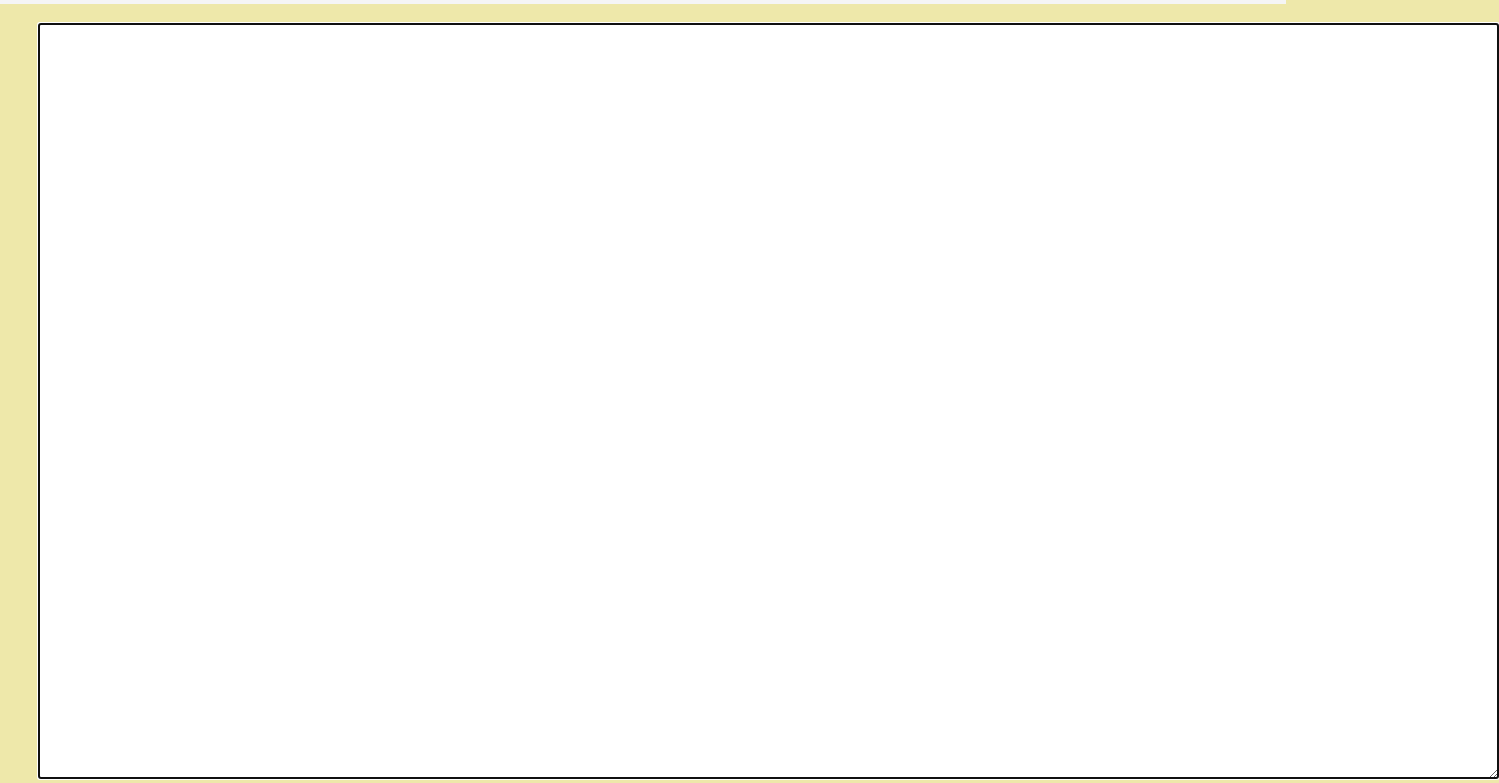
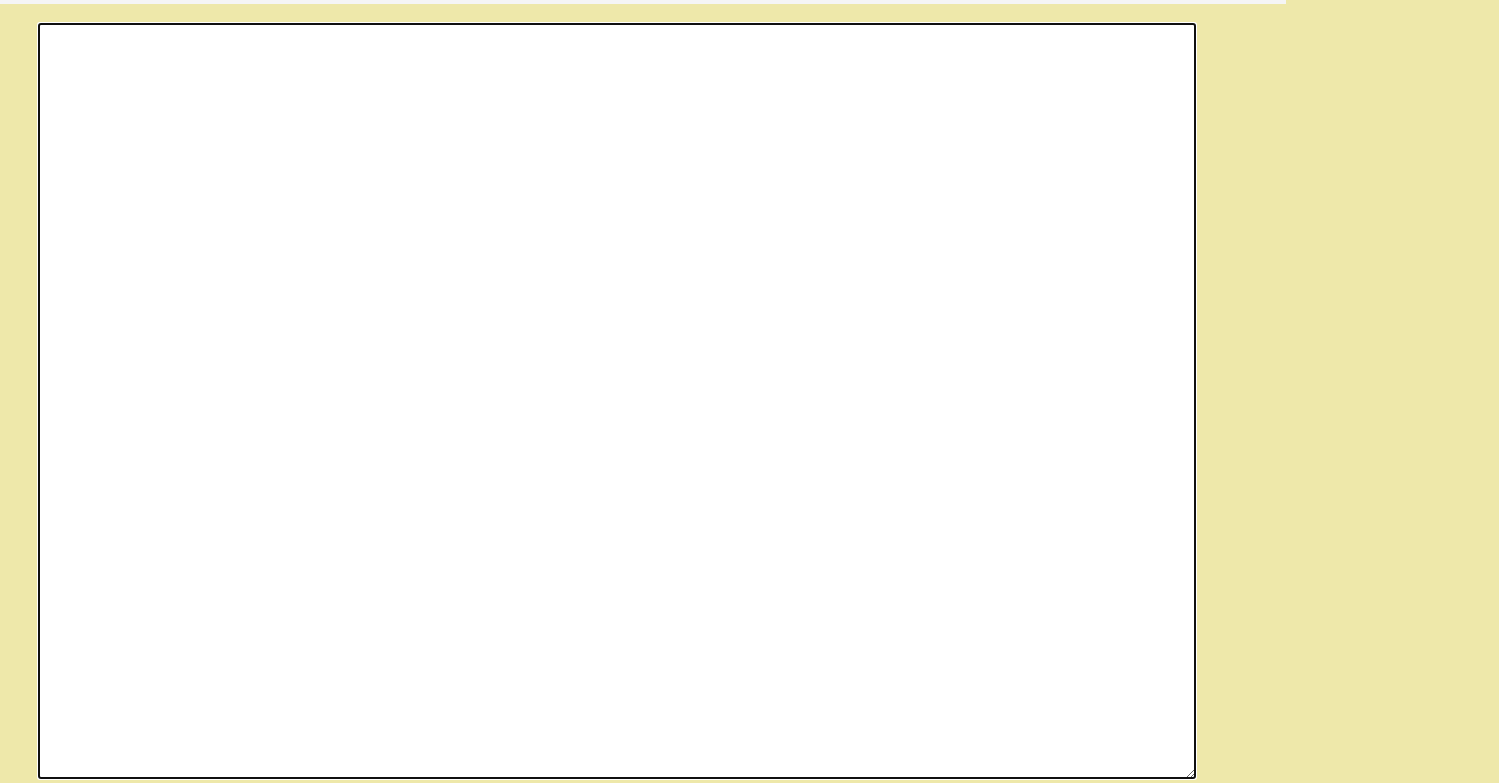
Before and after one commit to vincemuller/checklist, a plain HTML site: page index.html in a window 1280 px wide. Both pictures are taken after a click on the button "Create General Note". Shown: the part 59-842 px from the top of the page, 1499 px wide, since content can reach past the window. Drawn offline with Linux system fonts and the light colour scheme.

Commit message:
Add files via upload

```diff
--- a/index.html
+++ b/index.html
@@ -147,8 +147,8 @@
             document.getElementById('header').contentEditable = "true";
 
             let newNote = document.createElement('textarea');
-            newNote.setAttribute('rows', '50');
-            newNote.setAttribute('cols', '180');
+            newNote.style.width = "90%";
+            newNote.style.height = "750px";
             newNote.style.marginLeft = "3%";
             newNote.style.marginTop = "1.5%";
             htmlList.appendChild(newNote);
```
